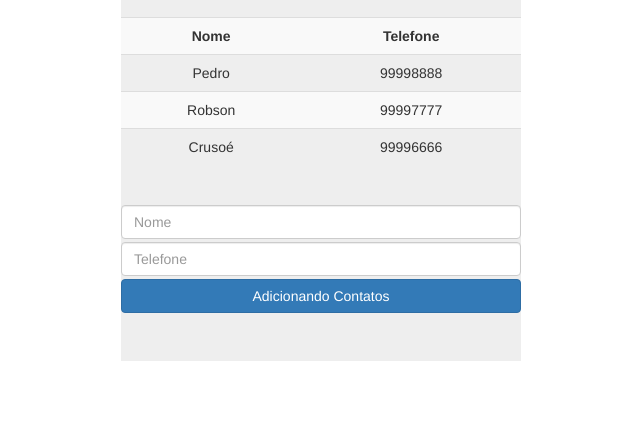
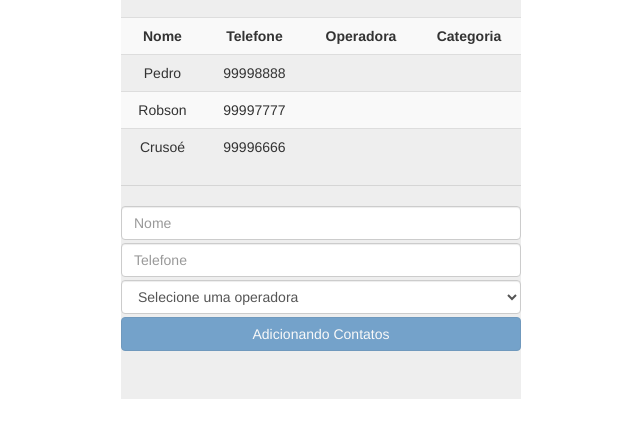
Before and after one commit to gabriel-brito/Hello-Angular-, a plain HTML site: page lessonNumberTwo/index.html in a window 1280 px wide. Shown: the part 117-554 px from the top of the page, without its empty margins (319-959 px from the left). Drawn offline with Linux system fonts and the light colour scheme.

Commit message:
Working with angular on lesson two

```diff
--- a/lessonNumberTwo/index.html
+++ b/lessonNumberTwo/index.html
@@ -16,6 +16,14 @@
 					{nome: "Crusoé", telefone: "99996666"},
 				];
 
+				$scope.operadoras = [
+					{nome: "Oi", codigo: 14, categoria: "Celular"},
+					{nome: "Vivo", codigo: 15, categoria: "Celular"},
+					{nome: "Tim", codigo: 41, categoria: "Celular"},
+					{nome: "GVT", codigo: 25, categoria: "Fixo"},
+					{nome: "Embratel", codigo: 21, categoria: "Fixo"},
+				];
+
 				$scope.adiocionandoContatos = function (contato) {
 					$scope.contatos.push(contato);
 					delete $scope.contato;
@@ -32,17 +40,23 @@
 				<tr>
 					<th class="text-center">Nome</th>
 					<th class="text-center">Telefone</th>
+					<th class="text-center">Operadora</th>
+					<th class="text-center">Categoria</th>
 				</tr>
 				<tr ng-repeat="contato in contatos">
 					<td>{{contato.nome}}</td>
 					<td>{{contato.telefone}}</td>
+					<td>{{contato.operadora.nome}}</td>
+					<td>{{contato.operadora.categoria}}</td>
 				</tr>
 			</table>
-			<br/>
-
+			<hr/>
 			<input class="form-control" type="text" placeholder="Nome" ng-model="contato.nome"/>
 			<input class="form-control" type="number" placeholder="Telefone" ng-model="contato.telefone"/>
-			<button class="btn btn-primary btn-block" ng-click="adiocionandoContatos(contato)">Adicionando Contatos</button>
+			<select class="form-control" ng-model="contato.operadora" ng-options="operadora.nome group by operadora.categoria for operadora in operadoras">
+				<option value="">Selecione uma operadora</option>
+			</select>
+			<button class="btn btn-primary btn-block" ng-click="adiocionandoContatos(contato)" ng-disabled="!contato.nome || !contato.telefone">Adicionando Contatos</button>
 		</div>
 
 
```
